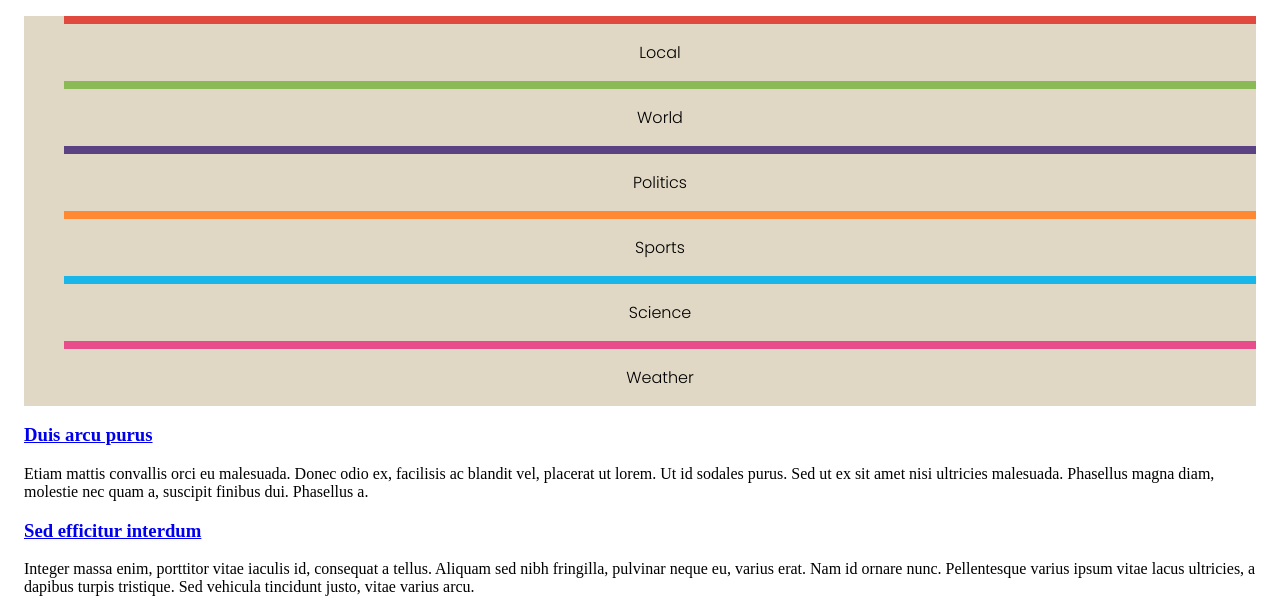
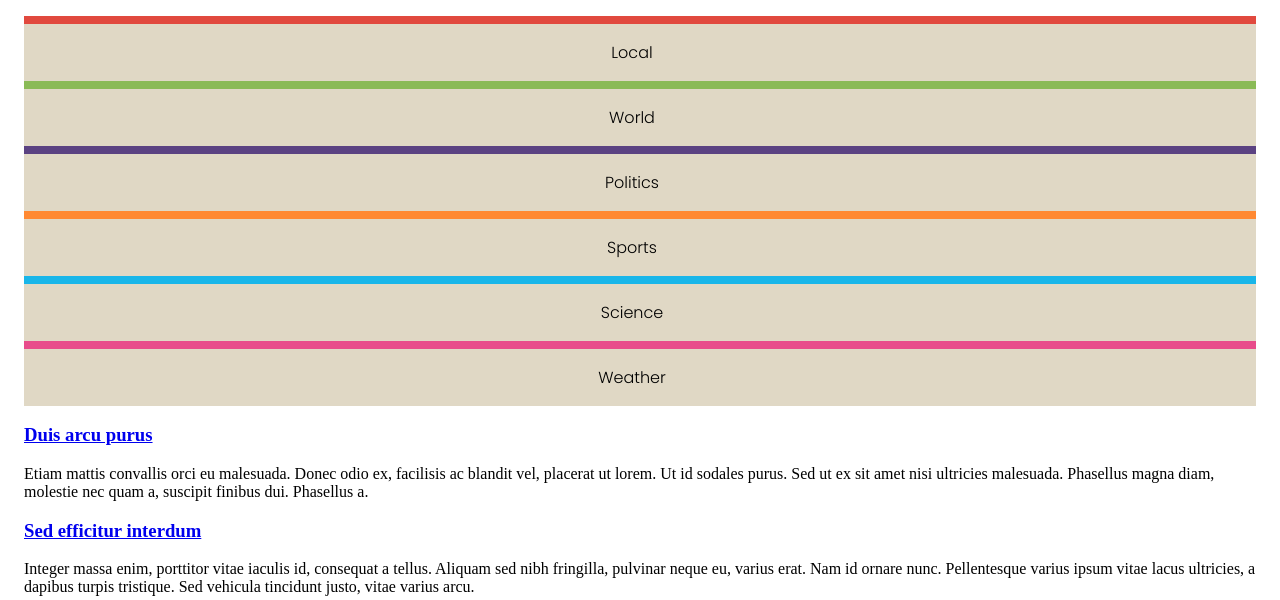
Before and after one commit to Fabio-A-Sa/Y2S2-LinguagensTecnologiasWeb, a PHP site: page /item.html in a window 1280 px wide. Shown: the part 230-830 px from the top of the page. Run offline with PHP 8.4, Linux system fonts and the light colour scheme.

Commit message:
menu complete

```diff
--- a/Exercises/Ficha 2 - CSS/style.css
+++ b/Exercises/Ficha 2 - CSS/style.css
@@ -14,7 +14,7 @@ header a, #menu a {
 }
 
 header a { color: white; }
-#menu a { color: black; }
+#menu a { color: black; align-content: center; }
 
 header {
     background-color: #046DD5;
@@ -34,7 +34,7 @@ p:hover {
 }
 
 section:hover {
-    background-color: #2A2F33
+    background-color: #2A2F33;
 }
 
 #menu {
@@ -45,9 +45,13 @@ section:hover {
     list-style-type: none;
     font-family: Poppins;
     text-align: center;
+    padding-inline-start: 0px;
 }
 
-#menu ul li { padding: 1em; }
+#menu ul li {
+    padding: 1em;
+    padding-inline-start: 0px;
+}
 
 #menu ul li:nth-child(1) { border-top: 0.5em solid #E1493E; }
 #menu ul li:nth-child(2) { border-top: 0.5em solid #8ABA56; }
```
